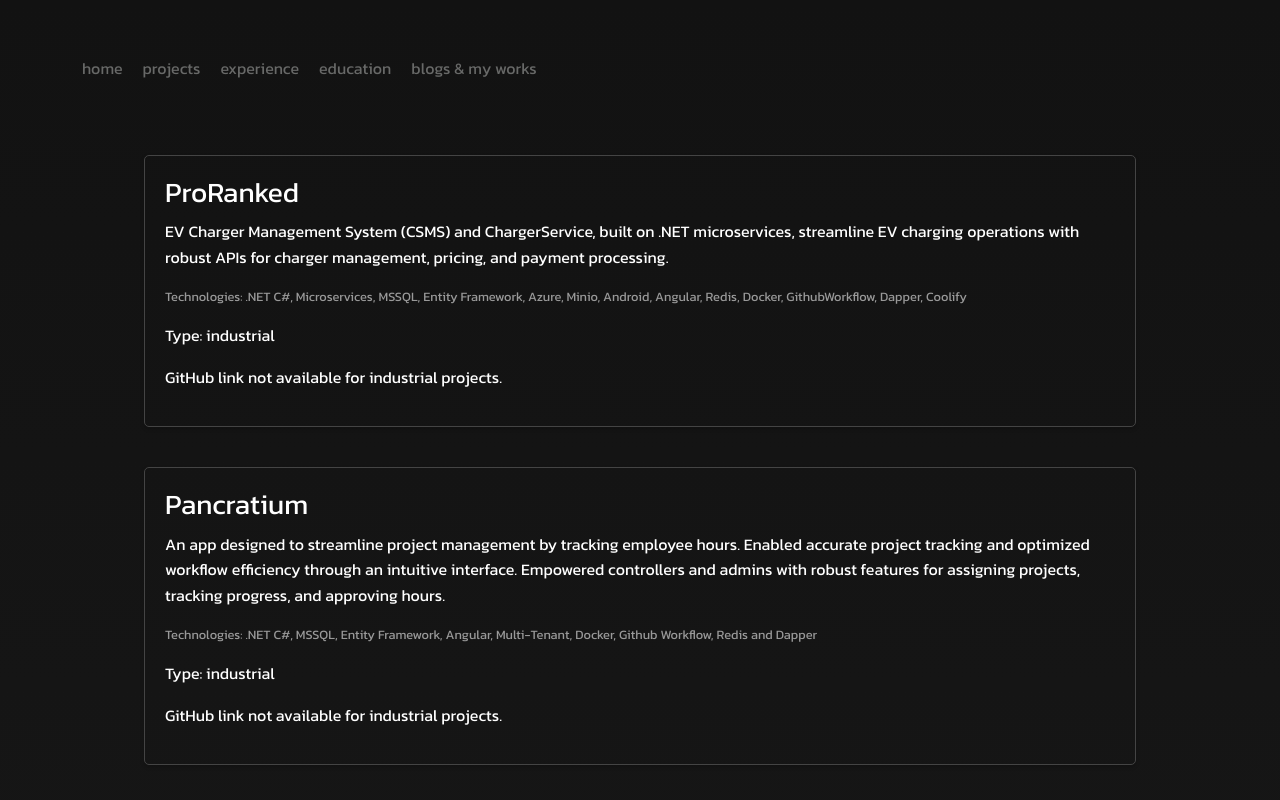
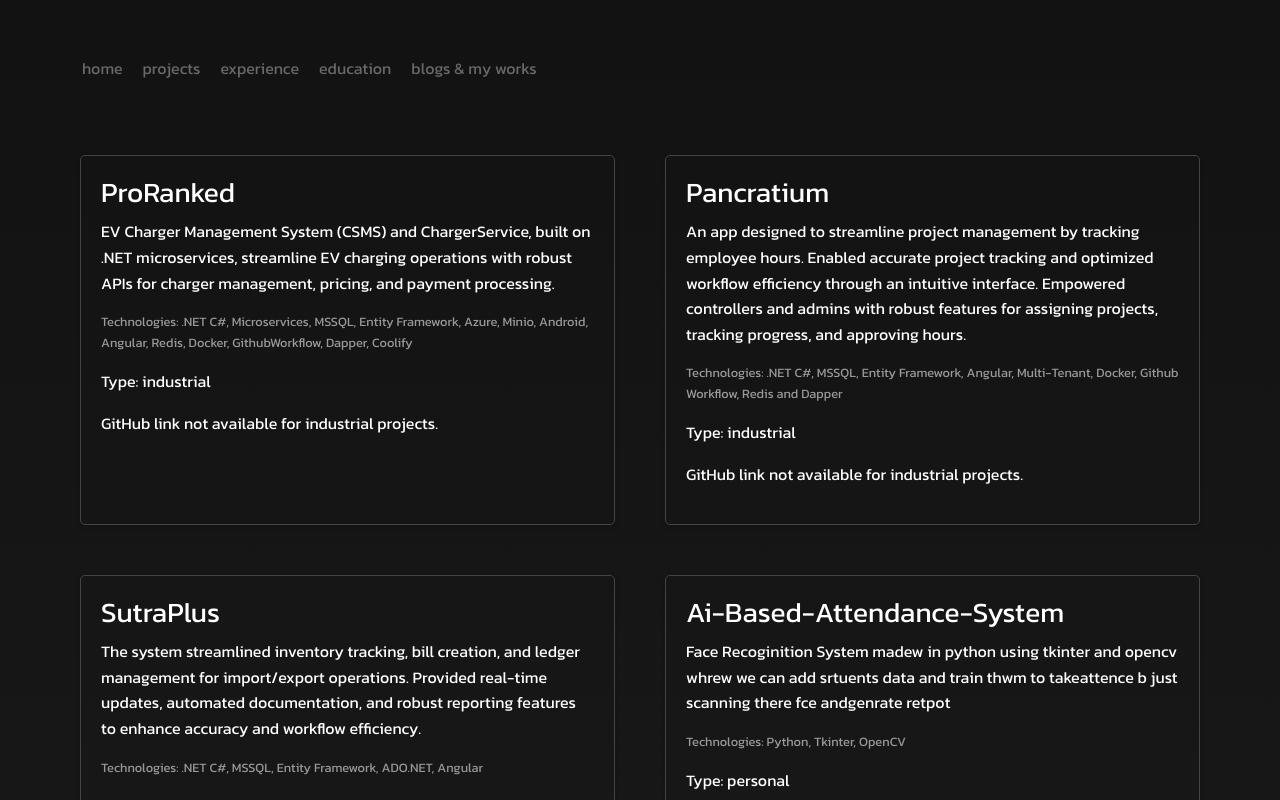
Before and after one commit to iamgauravn/gaurav-dev, an Angular app: page /projects in a window 1280 px wide. Shown: the top 800 px of the page. Built offline with nearby package versions, Linux system fonts and the light colour scheme.

Commit message:
xchanges

```diff
--- a/src/app/pages/projects/projects.component.css
+++ b/src/app/pages/projects/projects.component.css
@@ -1,15 +1,16 @@
 .projects-container {
-  display: flex;
-  flex-direction: column;
-  align-items: center;
+  display: grid;
+  grid-template-columns: repeat(2, 1fr);
+  gap: 10px;
   padding: 20px;
+  max-width: 1200px; /* Adjust as needed */
+  margin: 0 auto; /* Center the container */
 }
 
 .project-item {
   border: 1px solid #444;
   padding: 20px;
   margin: 20px;
-  width: 80%;
   border-radius: 5px;
   box-shadow: 0 2px 4px rgba(0, 0, 0, 0.2);
   transition: transform 0.2s ease-in-out;
@@ -28,3 +29,7 @@
   color: #999;
   margin-top: 5px;
 }
+
+.project-item.single-line-description {
+  min-height: 150px; /* Adjust as needed */
+}
--- a/src/app/pages/projects/projects.component.html
+++ b/src/app/pages/projects/projects.component.html
@@ -1,5 +1,5 @@
 <div class="projects-container">
-  <div *ngFor="let project of projectData" class="project-item">
+  <div *ngFor="let project of projectData" class="project-item" [ngClass]="{'single-line-description': project.description.indexOf('.') === project.description.length - 1 || project.description.indexOf('?') === project.description.length - 1 || project.description.indexOf('!') === project.description.length - 1}">
     <h3>{{ project.name }}</h3>
     <p class="description">{{ project.description }}</p>
     <p class="technologies">Technologies: {{ project.technologies }}</p>
```
